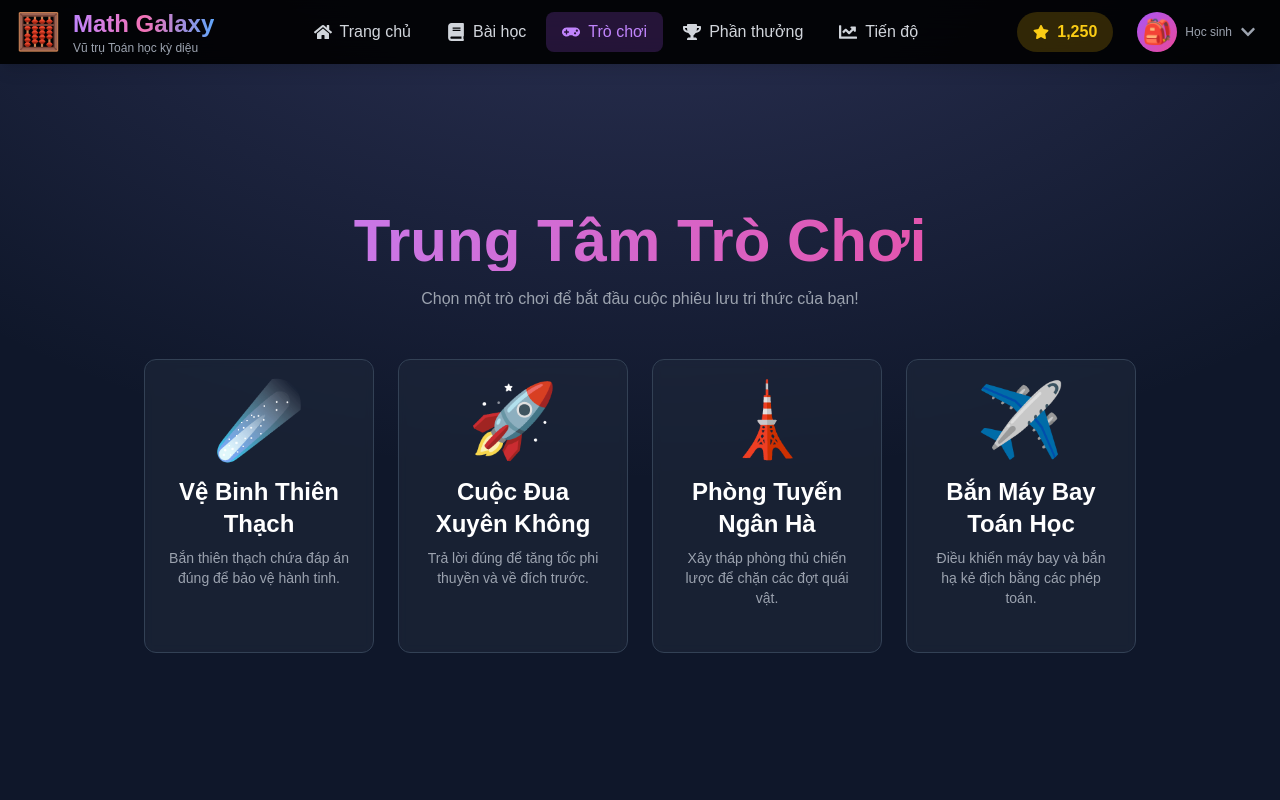
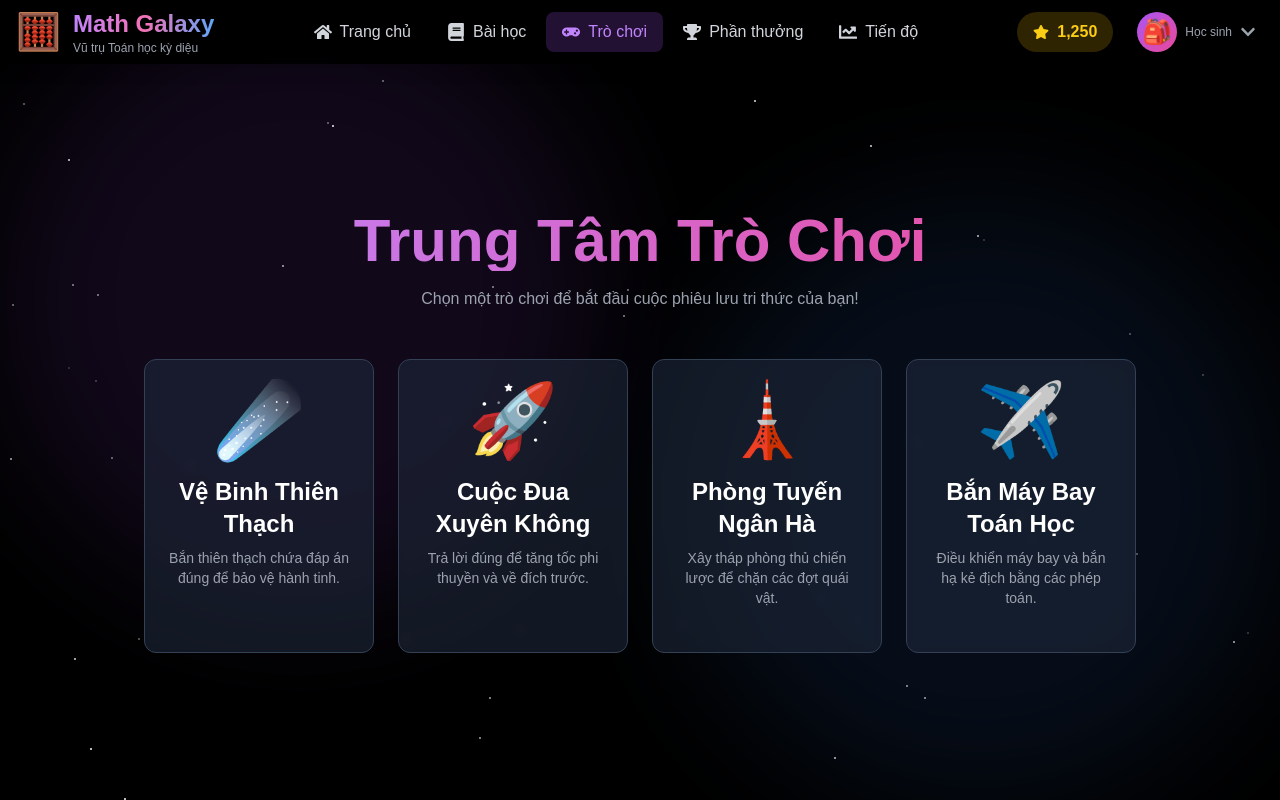
Before and after one commit to NAIHA199/Math-Kids, a React (Create React App) app in the folder frontend/: page /games in a window 1280 px wide. Built offline with nearby package versions, Linux system fonts and the light colour scheme; sample sign-in values are in the browser's storage; a web font is replaced by a local one.

Commit message:
Chỉnh sửa theme trang Game

```diff
--- a/frontend/src/pages/GamePage.js
+++ b/frontend/src/pages/GamePage.js
@@ -117,9 +117,30 @@ const GamePage = () => {
     const ActiveGame = GAMES.find(g => g.id === activeGameId)?.component;
 
     return (
-        <div className="min-h-screen w-full bg-slate-900 text-white overflow-hidden relative">
-            {/* Hiệu ứng nền */}
-            <div className="absolute inset-0 bg-[radial-gradient(ellipse_80%_80%_at_50%_-20%,rgba(120,119,198,0.3),rgba(255,255,255,0))]"></div>
+        <div className="min-h-screen w-full bg-black text-white overflow-hidden relative">
+            {/* Simplified Space Background */}
+            <div className="fixed inset-0 z-0">
+                {/* Static stars - No animation */}
+                <div className="absolute inset-0">
+                    {[...Array(50)].map((_, i) => (
+                        <div
+                            key={i}
+                            className="absolute bg-white rounded-full"
+                            style={{
+                                width: '2px',         // Đặt kích thước cố định
+                                height: '2px',        // Đặt kích thước cố định
+                                left: Math.random() * 100 + '%',
+                                top: Math.random() * 100 + '%',
+                                opacity: Math.random() * 0.8 + 0.2
+                            }}
+                        />
+                    ))}
+                </div>
+
+                {/* Simple gradient nebula - No animation */}
+                <div className="absolute top-0 left-0 w-[600px] h-[600px] bg-purple-500/10 rounded-full blur-3xl" />
+                <div className="absolute bottom-0 right-0 w-[600px] h-[600px] bg-blue-500/10 rounded-full blur-3xl" />
+            </div>
 
             <AuthenticatedNavbar user={user} />
 
```
